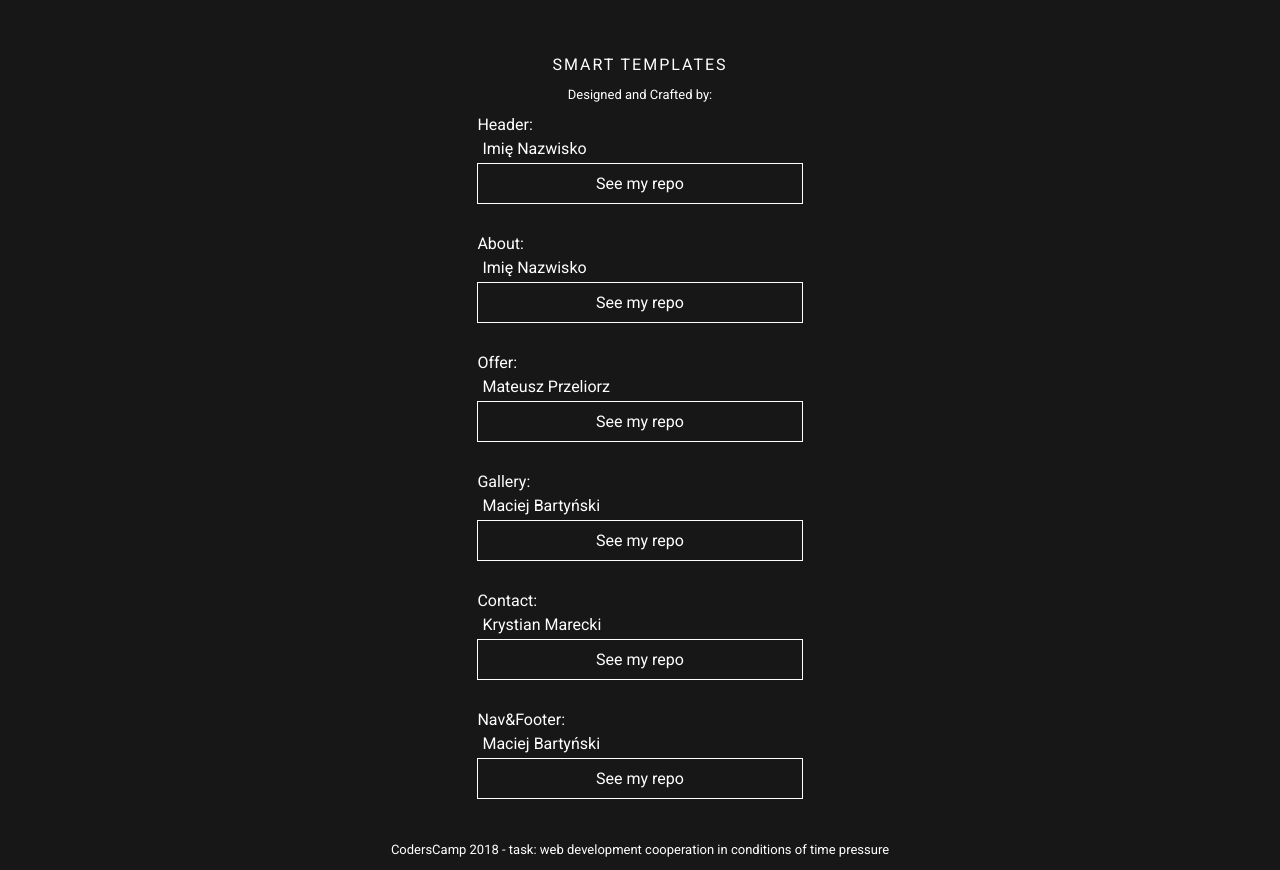
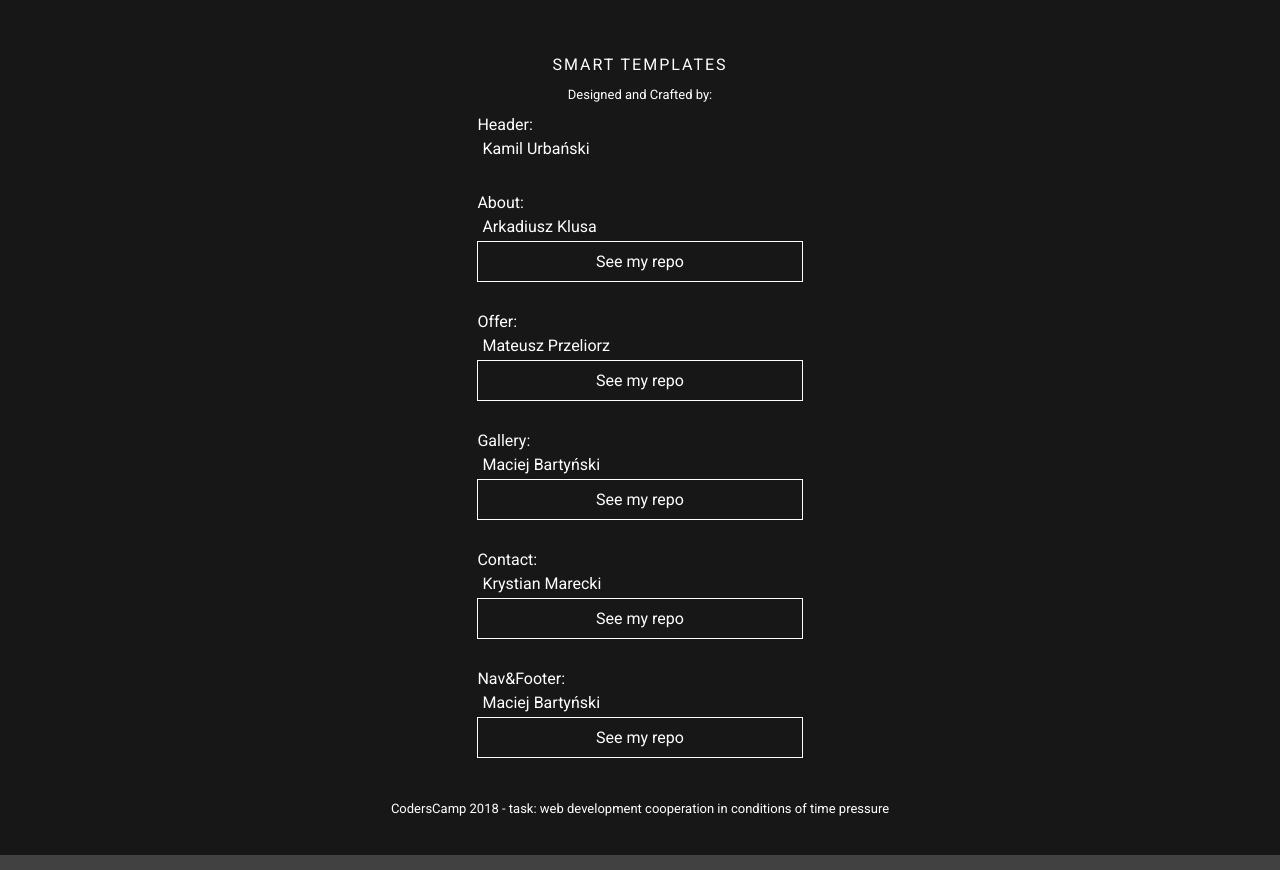
Before and after one commit to dominikslawkowski/CodersCamp---projekt-2, a website: page index.html in a window 1280 px wide. Shown: the part 4200-5070 px from the top of the page. Drawn offline with nearby package versions, Linux system fonts and the light colour scheme.

Commit message:
arek dodany do stopki

```diff
--- a/index.html
+++ b/index.html
@@ -343,13 +343,15 @@
         <ul>
             <li>
                 <div class="part">Header:</div>
-                <div class="member">Imię Nazwisko</div>
-                <div class="see-repo">See my repo</div>
+                <div class="member">Kamil Urbański</div>
+                <!-- <div class="see-repo">See my repo</div> -->
             </li>
             <li>
                 <div class="part">About:</div>
-                <div class="member">Imię Nazwisko</div>
-                <div class="see-repo">See my repo</div>
+                <div class="member">Arkadiusz Klusa</div>
+                <div class="see-repo">
+                    <a target="_blank" href="https://github.com/Aklusa">See my repo</a>
+                </div>
             </li>
             <li>
                 <div class="part">Offer:</div>
--- a/src/styles/footer.scss
+++ b/src/styles/footer.scss
@@ -54,8 +54,8 @@
                 display: flex;
                 justify-content: center;
                 align-items: center;
-                padding: 10px;
                 a {
+                    padding: 10px;
                     display: flex;
                     justify-content: center;
                     align-items: center;
```
Also changed, not shown: build/main.css, build/main.js.
